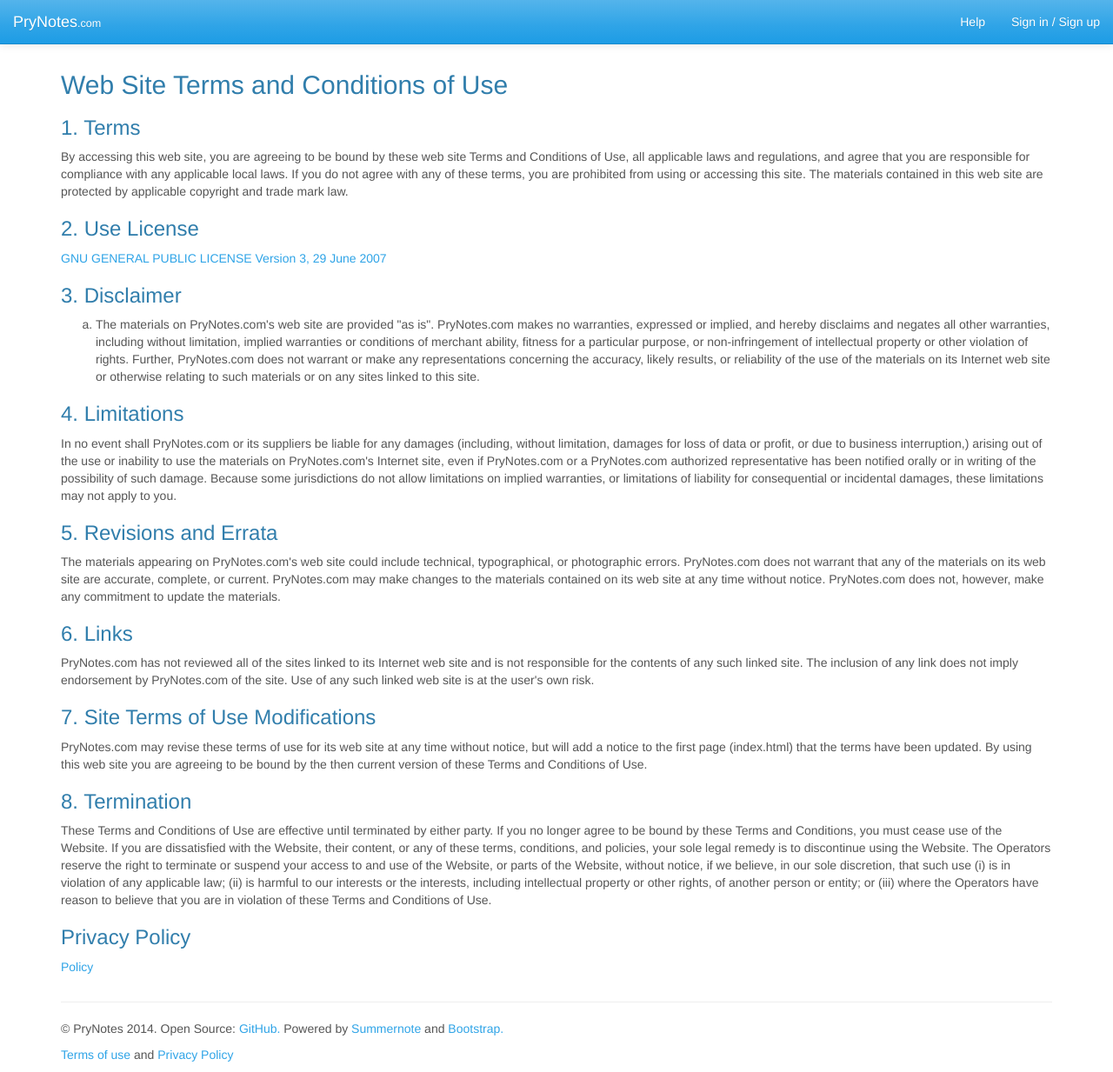
After one commit to derek3x/PryNotes, a Flask app: page /terms in a window 1280 px wide. The commit adds this page. Shown: the whole page at 87% size. Run offline with Flask 2, Linux system fonts and the light colour scheme; parts of the project's set-up code (start-up, migrations or seed data) failed here and were passed over; some libraries are stand-ins or nearby versions.

Commit message:
added terms of use, privacy, and license info on files. -legal day

```diff
--- a/app/templates/base.html
+++ b/app/templates/base.html
@@ -66,7 +66,8 @@
     {% block content %}{% endblock %}
     <div class="container">
         <hr>
-        <p>&copy; PryNotes 2014. Open Source: <a href="https://github.com/derek3x/PryNotes" target="_blank">GitHub.</a>  Powered by <a href="http://hackerwins.github.io/summernote/" target="_blank"> Summernote</a> and <a href="http://getbootstrap.com" target="_blank"> Bootstrap</a></p>
+        <p>&copy; PryNotes 2014. Open Source: <a href="https://github.com/derek3x/PryNotes" target="_blank">GitHub.</a>  Powered by <a href="http://hackerwins.github.io/summernote/" target="_blank"> Summernote</a> and <a href="http://getbootstrap.com" target="_blank"> Bootstrap.</a></p>
+        <p><a href="{{url_for('terms')}}">Terms of use</a> and <a href="{{url_for('privacy')}}">Privacy Policy</a></p>
     </div>
     <!-- Javascript -->
     <script type="text/javascript" src="/static/js/jquery-latest.js"></script>
--- /dev/null
+++ b/app/templates/terms.html
@@ -0,0 +1,85 @@
+<!-- extend base layout -->
+{% extends "base.html" %}
+{% block content %}
+{% include 'flash.html' %}
+<div class="container">
+
+<h2>
+        Web Site Terms and Conditions of Use
+</h2>
+
+<h3>
+        1. Terms
+</h3>
+
+<p>
+        By accessing this web site, you are agreeing to be bound by these
+        web site Terms and Conditions of Use, all applicable laws and regulations,
+        and agree that you are responsible for compliance with any applicable local
+        laws. If you do not agree with any of these terms, you are prohibited from
+        using or accessing this site. The materials contained in this web site are
+        protected by applicable copyright and trade mark law.
+</p>
+
+<h3>
+        2. Use License
+</h3>
+<p>
+    <a href="https://github.com/derek3x/PryNotes/blob/master/LICENSE" target="_blank">GNU GENERAL PUBLIC LICENSE Version 3, 29 June 2007</a>
+</p>
+
+<h3>
+        3. Disclaimer
+</h3>
+
+<ol type="a">
+        <li>
+                The materials on PryNotes.com's web site are provided "as is". PryNotes.com makes no warranties, expressed or implied, and hereby disclaims and negates all other warranties, including without limitation, implied warranties or conditions of merchant ability, fitness for a particular purpose, or non-infringement of intellectual property or other violation of rights. Further, PryNotes.com does not warrant or make any representations concerning the accuracy, likely results, or reliability of the use of the materials on its Internet web site or otherwise relating to such materials or on any sites linked to this site.
+        </li>
+</ol>
+
+<h3>
+        4. Limitations
+</h3>
+
+<p>
+        In no event shall PryNotes.com or its suppliers be liable for any damages (including, without limitation, damages for loss of data or profit, or due to business interruption,) arising out of the use or inability to use the materials on PryNotes.com's Internet site, even if PryNotes.com or a PryNotes.com authorized representative has been notified orally or in writing of the possibility of such damage. Because some jurisdictions do not allow limitations on implied warranties, or limitations of liability for consequential or incidental damages, these limitations may not apply to you.
+</p>
+
+<h3>
+        5. Revisions and Errata
+</h3>
+
+<p>
+        The materials appearing on PryNotes.com's web site could include technical, typographical, or photographic errors. PryNotes.com does not warrant that any of the materials on its web site are accurate, complete, or current. PryNotes.com may make changes to the materials contained on its web site at any time without notice. PryNotes.com does not, however, make any commitment to update the materials.
+</p>
+
+<h3>
+        6. Links
+</h3>
+
+<p>
+        PryNotes.com has not reviewed all of the sites linked to its Internet web site and is not responsible for the contents of any such linked site. The inclusion of any link does not imply endorsement by PryNotes.com of the site. Use of any such linked web site is at the user's own risk.
+</p>
+
+<h3>
+        7. Site Terms of Use Modifications
+</h3>
+
+<p>
+        PryNotes.com may revise these terms of use for its web site at any time without notice, but will add a notice to the first page (index.html) that the terms have been updated. By using this web site you are agreeing to be bound by the then current version of these Terms and Conditions of Use.
+</p>
+<h3>
+        8. Termination
+</h3>
+<p>
+        These Terms and Conditions of Use are effective until terminated by either party. If you no longer agree to be bound by these Terms and Conditions, you must cease use of the Website. If you are dissatisfied with the Website, their content, or any of these terms, conditions, and policies, your sole legal remedy is to discontinue using the Website. The Operators reserve the right to terminate or suspend your access to and use of the Website, or parts of the Website, without notice, if we believe, in our sole discretion, that such use (i) is in violation of any applicable law; (ii) is harmful to our interests or the interests, including intellectual property or other rights, of another person or entity; or (iii) where the Operators have reason to believe that you are in violation of these Terms and Conditions of Use.
+</p>
+<h3>
+        Privacy Policy
+</h3>
+<p>
+        <a href="{{url_for('privacy')}}">Policy</a>
+</p>
+</div>
+{% endblock %}
--- a/app/views.py
+++ b/app/views.py
@@ -1,3 +1,20 @@
+"""
+This program is free software; you can redistribute it and/or modify
+it under the terms of the GNU General Public License as published by
+the Free Software Foundation; either version 3 of the License,
+or (at your option) any later version.
+
+This program is distributed in the hope that it will be useful,
+but WITHOUT ANY WARRANTY; without even the implied warranty of
+MERCHANTABILITY or FITNESS FOR A PARTICULAR PURPOSE.
+See the GNU General Public License for more details.
+
+You should have received a copy of the GNU General Public License
+along with this program; if not, see <http://www.gnu.org/licenses/>.
+
+Copyright (C) 2014 Derek Lowes (derek3x)
+"""
+
 from flask import render_template, flash, redirect, session, url_for, request, g, request, send_from_directory
 from flask.ext.login import login_user, logout_user, current_user, login_required
 from app import app, db, lm, oid
@@ -791,3 +808,12 @@
         flash('That File Cabinet ID does not belong to your account.', 'danger')
         return False
     return True
+
+#=====================Terms and Privacy=====================#
+@app.route('/terms')
+def terms():
+    return render_template('terms.html')
+
+@app.route('/privacy')
+def privacy():
+    return render_template('privacy.html')
--- a/run.py
+++ b/run.py
@@ -1,3 +1,20 @@
 #!flask/bin/python
+"""
+This program is free software; you can redistribute it and/or modify
+it under the terms of the GNU General Public License as published by
+the Free Software Foundation; either version 3 of the License,
+or (at your option) any later version.
+
+This program is distributed in the hope that it will be useful,
+but WITHOUT ANY WARRANTY; without even the implied warranty of
+MERCHANTABILITY or FITNESS FOR A PARTICULAR PURPOSE.
+See the GNU General Public License for more details.
+
+You should have received a copy of the GNU General Public License
+along with this program; if not, see <http://www.gnu.org/licenses/>.
+
+Copyright (C) 2014 Derek Lowes (derek3x)
+"""
+
 from app import app
 app.run(debug = True)
```
Also changed, not shown: app/__init__.py (+17 -0 lines), app/forms.py (+17 -0 lines), app/models.py (+17 -0 lines), app/templates/privacy.html (added, +25 -0 lines), config.py (+17 -0 lines).
